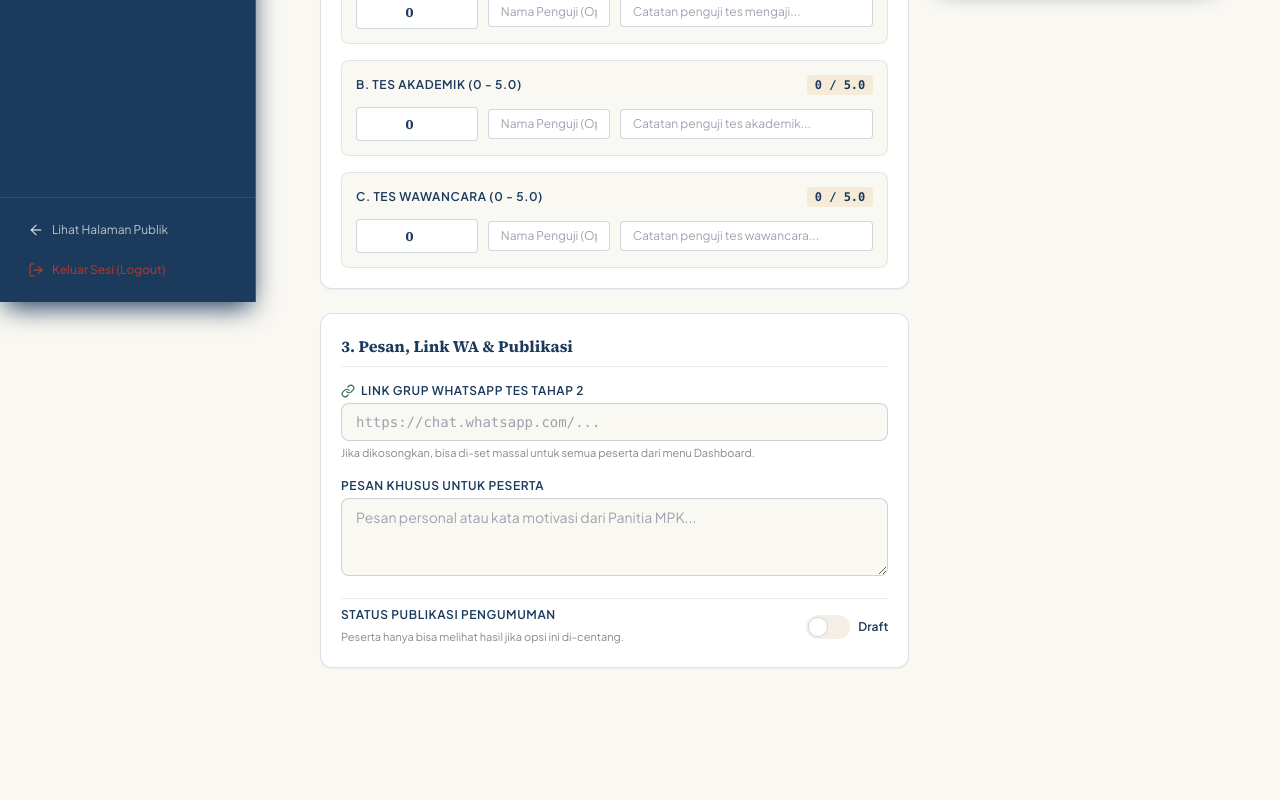
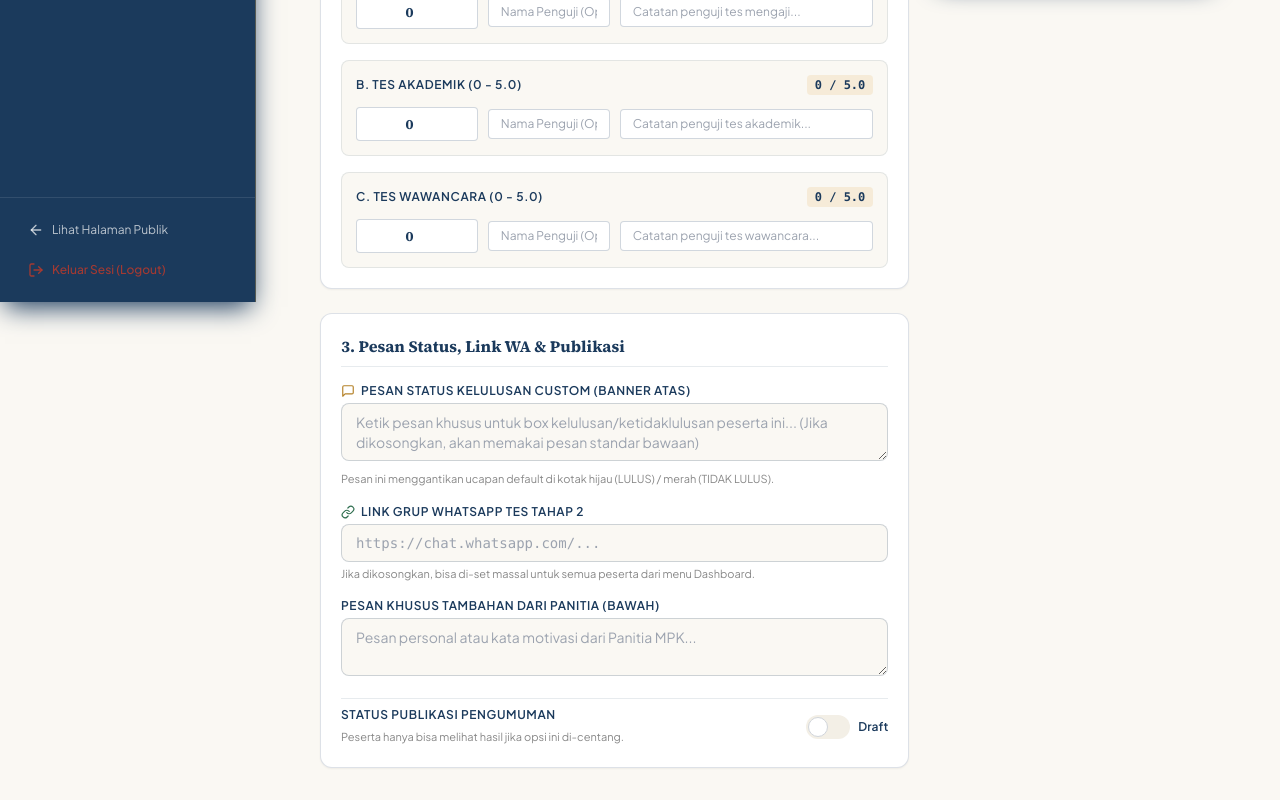
Before and after one commit to upptime993/INFO-MPK-SMKN7, a Next.js app: page /admin/dashboard/peserta/baru in a window 1280 px wide. Shown: the part 498-1298 px from the top of the page. Before the commit the page ends 1198 px from the top, so only its background shows below. Built offline with nearby package versions, Linux system fonts and the light colour scheme.

Commit message:
feat: add customizable per-participant pass/fail status message option

```diff
--- a/app/api/cek-hasil/route.ts
+++ b/app/api/cek-hasil/route.ts
@@ -46,6 +46,7 @@ export async function POST(request: Request) {
       catatan: peserta.catatan || {},
       namaPenguji: peserta.namaPenguji || {},
       pesanMPK: peserta.pesanMPK || "",
+      pesanKelulusan: peserta.pesanKelulusan || "",
       linkWaGrup: peserta.linkWaGrup || "",
       totalPoin: hasil.totalPoin,
       status: hasil.status,
--- a/app/api/peserta/[id]/route.ts
+++ b/app/api/peserta/[id]/route.ts
@@ -47,7 +47,7 @@ export async function PUT(
     }
 
     const body = await request.json();
-    const { nama, kelasJurusan, nomorPendaftaran, nilai, catatan, namaPenguji, pesanMPK, linkWaGrup, published } = body;
+    const { nama, kelasJurusan, nomorPendaftaran, nilai, catatan, namaPenguji, pesanMPK, pesanKelulusan, linkWaGrup, published } = body;
 
     await connectToDatabase();
 
@@ -76,6 +76,7 @@ export async function PUT(
     if (nama !== undefined) peserta.nama = String(nama).trim();
     if (kelasJurusan !== undefined) peserta.kelasJurusan = String(kelasJurusan).trim();
     if (pesanMPK !== undefined) peserta.pesanMPK = String(pesanMPK).trim();
+    if (pesanKelulusan !== undefined) peserta.pesanKelulusan = String(pesanKelulusan).trim();
     if (linkWaGrup !== undefined) peserta.linkWaGrup = String(linkWaGrup).trim();
     if (published !== undefined) peserta.published = Boolean(published);
 
--- a/app/api/peserta/route.ts
+++ b/app/api/peserta/route.ts
@@ -61,7 +61,7 @@ export async function POST(request: Request) {
     }
 
     const body = await request.json();
-    const { nama, kelasJurusan, nomorPendaftaran, nilai, catatan, namaPenguji, pesanMPK, linkWaGrup, published } = body;
+    const { nama, kelasJurusan, nomorPendaftaran, nilai, catatan, namaPenguji, pesanMPK, pesanKelulusan, linkWaGrup, published } = body;
 
     if (!nama || !nomorPendaftaran) {
       return NextResponse.json(
@@ -113,6 +113,7 @@ export async function POST(request: Request) {
         wawancara: String(namaPenguji?.wawancara || "").trim(),
       },
       pesanMPK: String(pesanMPK || "").trim(),
+      pesanKelulusan: String(pesanKelulusan || "").trim(),
       linkWaGrup: String(linkWaGrup || "").trim(),
       totalPoin: scoring.totalPoin,
       status: scoring.status,
--- a/components/PesertaForm.tsx
+++ b/components/PesertaForm.tsx
@@ -4,7 +4,7 @@ import React, { useState, useEffect } from "react";
 import { useRouter } from "next/navigation";
 import { StampBadge } from "./StampBadge";
 import { hitungHasil, StatusSeleksi } from "@/lib/scoring";
-import { Save, ArrowLeft, Loader2, AlertCircle, Link as LinkIcon } from "lucide-react";
+import { Save, ArrowLeft, Loader2, AlertCircle, Link as LinkIcon, MessageSquare } from "lucide-react";
 
 export interface PesertaFormInitialData {
   _id?: string;
@@ -27,6 +27,7 @@ export interface PesertaFormInitialData {
     wawancara?: string;
   };
   pesanMPK?: string;
+  pesanKelulusan?: string;
   linkWaGrup?: string;
   published: boolean;
 }
@@ -59,6 +60,7 @@ export const PesertaForm: React.FC<PesertaFormProps> = ({
   const [pengujiWawancara, setPengujiWawancara] = useState(initialData?.namaPenguji?.wawancara || "");
 
   const [pesanMPK, setPesanMPK] = useState(initialData?.pesanMPK || "");
+  const [pesanKelulusan, setPesanKelulusan] = useState(initialData?.pesanKelulusan || "");
   const [linkWaGrup, setLinkWaGrup] = useState(initialData?.linkWaGrup || "");
   const [published, setPublished] = useState<boolean>(initialData?.published ?? false);
 
@@ -109,6 +111,7 @@ export const PesertaForm: React.FC<PesertaFormProps> = ({
         wawancara: pengujiWawancara.trim(),
       },
       pesanMPK: pesanMPK.trim(),
+      pesanKelulusan: pesanKelulusan.trim(),
       linkWaGrup: linkWaGrup.trim(),
       published,
     };
@@ -358,8 +361,26 @@ export const PesertaForm: React.FC<PesertaFormProps> = ({
           {/* Pesan, Link WA & Status */}
           <div className="bg-paper-card p-4 sm:p-5 rounded-xl border border-navy/15 shadow-sm space-y-4">
             <h2 className="font-serif font-bold text-navy text-base border-b border-navy/10 pb-2">
-              3. Pesan, Link WA & Publikasi
+              3. Pesan Status, Link WA & Publikasi
             </h2>
+
+            {/* Opsi Custom Pesan Kelulusan / Ketidaklulusan Banner */}
+            <div>
+              <label className="block text-xs font-semibold text-navy uppercase tracking-wider mb-1 flex items-center gap-1.5">
+                <MessageSquare size={14} className="text-gold-dark" />
+                <span>Pesan Status Kelulusan Custom (Banner Atas)</span>
+              </label>
+              <textarea
+                rows={2}
+                placeholder="Ketik pesan khusus untuk box kelulusan/ketidaklulusan peserta ini... (Jika dikosongkan, akan memakai pesan standar bawaan)"
+                value={pesanKelulusan}
+                onChange={(e) => setPesanKelulusan(e.target.value)}
+                className="w-full px-3.5 py-2 text-xs sm:text-sm rounded-lg border border-navy/20 bg-paper text-ink focus:ring-2 focus:ring-navy/30"
+              />
+              <span className="text-[11px] text-ink-muted mt-1 block">
+                Pesan ini menggantikan ucapan default di kotak hijau (LULUS) / merah (TIDAK LULUS).
+              </span>
+            </div>
 
             <div>
               <label className="block text-xs font-semibold text-navy uppercase tracking-wider mb-1 flex items-center gap-1.5">
@@ -380,10 +401,10 @@ export const PesertaForm: React.FC<PesertaFormProps> = ({
 
             <div>
               <label className="block text-xs font-semibold text-navy uppercase tracking-wider mb-1">
-                Pesan Khusus untuk Peserta
+                Pesan Khusus Tambahan dari Panitia (Bawah)
               </label>
               <textarea
-                rows={3}
+                rows={2}
                 placeholder="Pesan personal atau kata motivasi dari Panitia MPK..."
                 value={pesanMPK}
                 onChange={(e) => setPesanMPK(e.target.value)}
--- a/components/ResultCard.tsx
+++ b/components/ResultCard.tsx
@@ -25,6 +25,7 @@ export interface PesertaResultData {
     wawancara?: string;
   };
   pesanMPK?: string;
+  pesanKelulusan?: string;
   linkWaGrup?: string;
   totalPoin: number;
   status: StatusSeleksi;
@@ -46,6 +47,14 @@ export const ResultCard: React.FC<ResultCardProps> = ({ data, onReset }) => {
   const waUrl = data.linkWaGrup && data.linkWaGrup.trim() !== ""
     ? data.linkWaGrup.trim()
     : "https://chat.whatsapp.com/";
+
+  // Default pesan jika tidak di-custom
+  const defaultPesanLulus = "Selamat atas pencapaian Anda! Silakan klik tombol 'Lanjut ke Tahap 2' di bawah untuk bergabung ke Grup WhatsApp resmi panitia.";
+  const defaultPesanGagal = "Terima kasih atas partisipasi dan perjuangan Anda. Tetap semangat berkarya dan berkontribusi untuk SMKN 7 Kota Serang di kesempatan lainnya.";
+
+  const pesanKelulusanText = data.pesanKelulusan && data.pesanKelulusan.trim() !== ""
+    ? data.pesanKelulusan.trim()
+    : (isLulus ? defaultPesanLulus : defaultPesanGagal);
 
   return (
     <div className="w-full max-w-2xl mx-auto bg-paper-card border-2 border-gold/40 rounded-2xl p-4 sm:p-8 shadow-navy relative z-10 animate-fadeIn">
@@ -76,7 +85,7 @@ export const ResultCard: React.FC<ResultCardProps> = ({ data, onReset }) => {
         </div>
       </div>
 
-      {/* Pesan Kelulusan */}
+      {/* Pesan Kelulusan Custom / Default */}
       <div
         className={`p-3.5 sm:p-4 rounded-xl mb-5 border ${
           isLulus
@@ -93,9 +102,7 @@ export const ResultCard: React.FC<ResultCardProps> = ({ data, onReset }) => {
           </span>
         </div>
         <p className="text-xs sm:text-sm font-sans text-ink leading-relaxed pl-7">
-          {isLulus
-            ? "Selamat atas pencapaian Anda! Silakan klik tombol 'Lanjut ke Tahap 2' di bawah untuk bergabung ke Grup WhatsApp resmi panitia."
-            : "Terima kasih atas partisipasi dan perjuangan Anda. Tetap semangat berkarya dan berkontribusi untuk SMKN 7 Kota Serang di kesempatan lainnya."}
+          {pesanKelulusanText}
         </p>
       </div>
 
--- a/lib/models/Peserta.ts
+++ b/lib/models/Peserta.ts
@@ -21,6 +21,7 @@ export interface IPeserta extends Document {
     wawancara?: string;
   };
   pesanMPK?: string;
+  pesanKelulusan?: string;
   linkWaGrup?: string;
   totalPoin: number;
   status: StatusSeleksi;
@@ -66,6 +67,10 @@ const PesertaSchema = new Schema<IPeserta>(
       type: String,
       default: "",
     },
+    pesanKelulusan: {
+      type: String,
+      default: "",
+    },
     linkWaGrup: {
       type: String,
       default: "",
```
